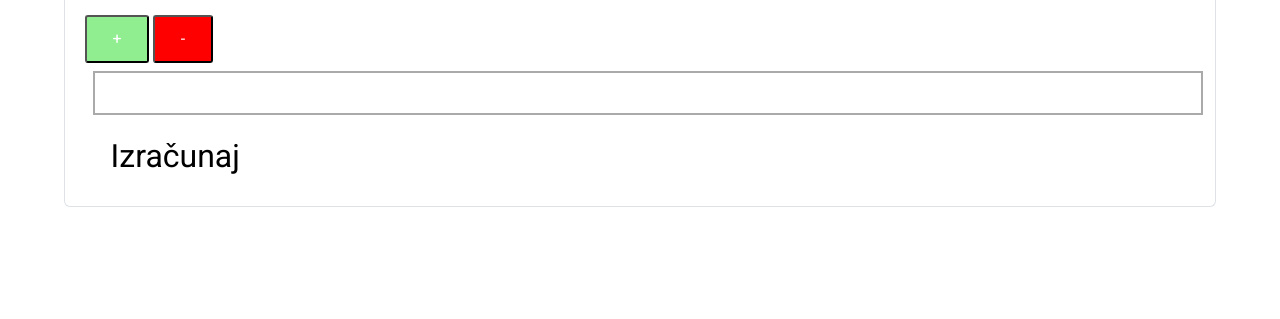
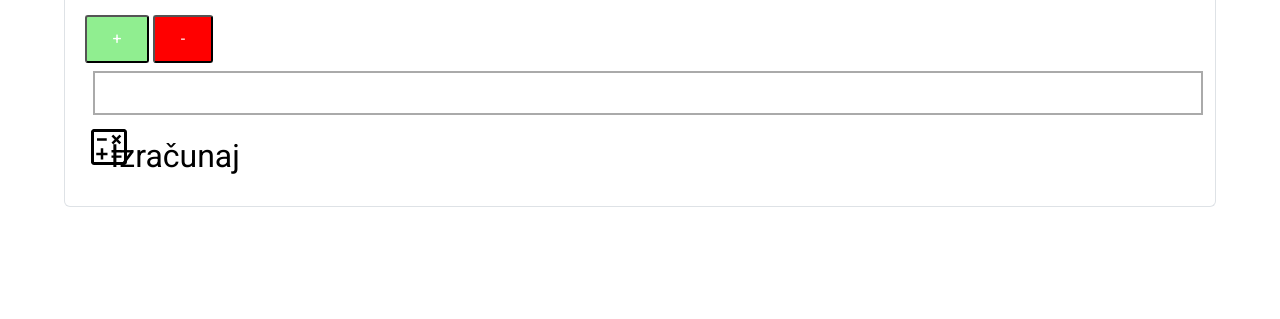
Before and after one commit to gsostarko/Piggy, a Flask app: a page that uses templates/base.html in a window 1280 px wide. Shown: the part 354-673 px from the top of the page. Run offline with Flask 3, Linux system fonts and the light colour scheme; a database or web service that is not in the repository returns one stand-in record (values such as "Sample title"); some libraries are stand-ins or nearby versions.

Commit message:
Update style.css

```diff
--- a/static/css/style.css
+++ b/static/css/style.css
@@ -40,7 +40,7 @@
 }
 
 .button-calculate {
-  background-image: ../img/calculate.png;
+  background-image: url("../static/img/calculate.png");
   background-repeat: no-repeat;
   display: inline-block;
   background-color: #ffffff;
```
